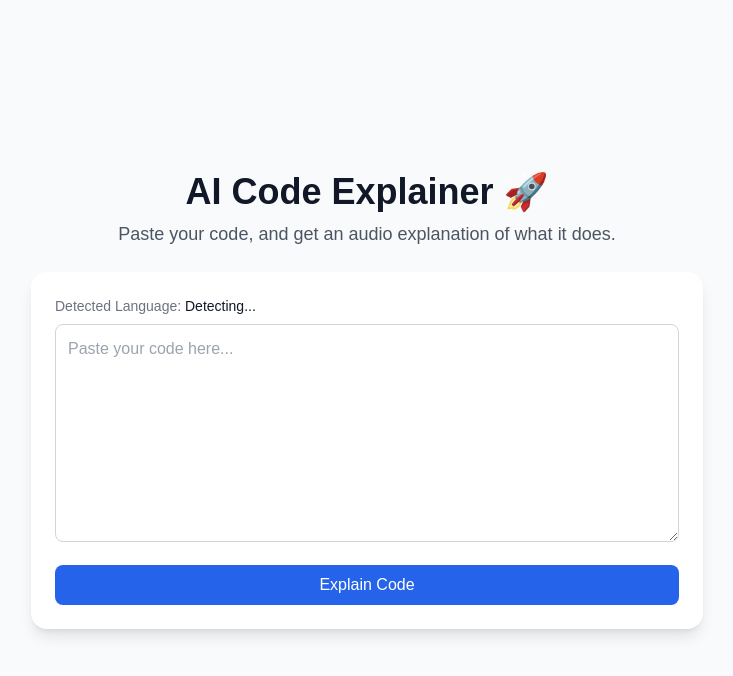
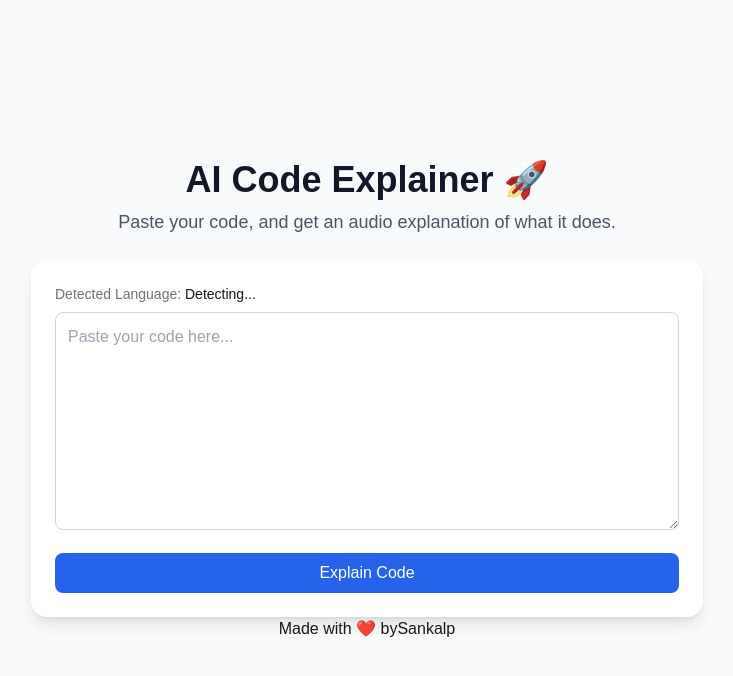
Before and after one commit to 1Sankalp/codexplain, a Next.js app: page / in a window 1280 px wide. Shown: the top 676 px of the page, without its empty margins (273-1006 px from the left). Built offline with nearby package versions, Linux system fonts and the light colour scheme.

Commit message:
Initial commit3

```diff
--- a/pages/index.js
+++ b/pages/index.js
@@ -58,6 +58,9 @@ export default function Home() {
           {isLoading ? "Explaining..." : "Explain Code"}
         </button>
       </div>
+      <div>
+        <text>Made with ❤️ by</text><a href="https://github.com/1sankalp">Sankalp</a>
+      </div>
 
       {audioUrl && (
         <div className="mt-6 w-full max-w-2xl bg-white p-4 rounded-lg shadow">
```
